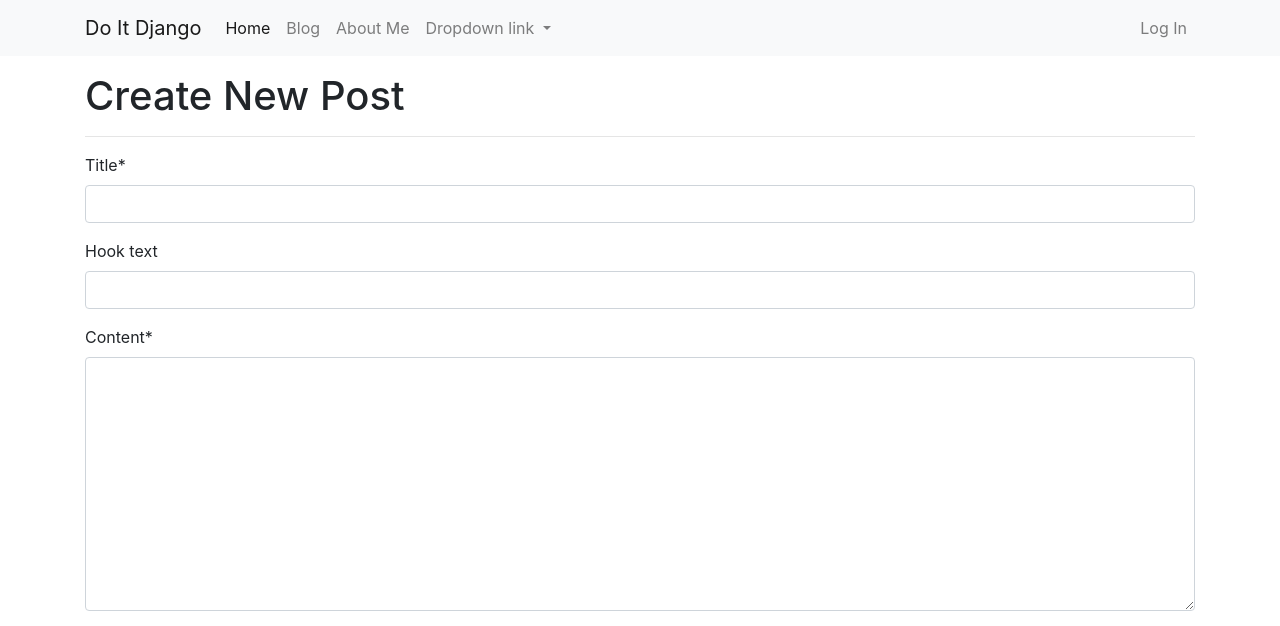
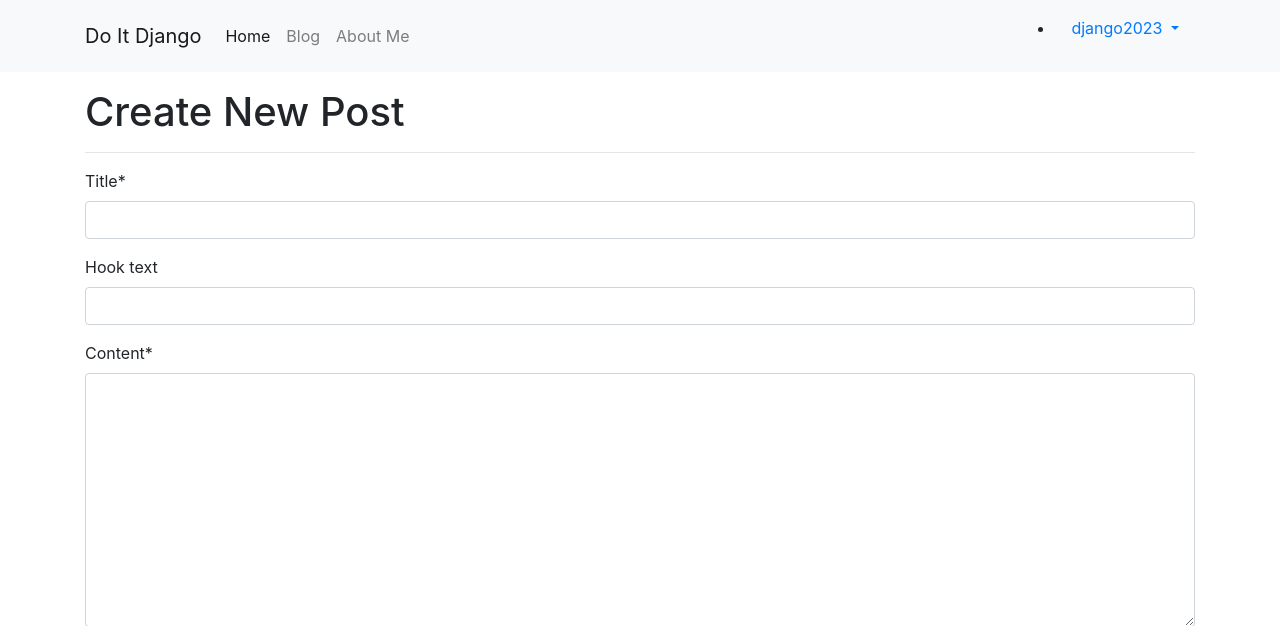
Before and after one commit to pyeel/Django-Blog, a Django app: page /blog/create_post/ in a window 1280 px wide. Shown: the top 626 px of the page. Run offline with Django 4.2, Linux system fonts and the light colour scheme; a user stored in the database is signed in; data comes from the database, SQL or seed files in the repository; both versions use the stored data as it was after the commit; some libraries are stand-ins or nearby versions.

Commit message:
구글 로그인 기능 추가하기

```diff
--- a/blog/templates/blog/navbar.html
+++ b/blog/templates/blog/navbar.html
@@ -1,3 +1,5 @@
+{% load socialaccount %} <!-- socialaccount를 사용하기 위해 불러옴 -->
+
 <nav class="navbar navbar-expand-lg navbar-light bg-light">
     <div class="container">
         <a class="navbar-brand" href="/">Do It Django</a>
@@ -15,23 +17,24 @@
                 <li class="nav-item">
                     <a class="nav-link" href="/about_me/">About Me</a>
                 </li>
+            </ul>
+            <ul class="nabvar-nav ml-auto">
+                {% if user.is_authenticated %}
                     <li class="nav-item dropdown">
-                    <a class="nav-link dropdown-toggle" href="#" role="button" data-toggle="dropdown" aria-expanded="false">
-                    Dropdown link
+                        <a class="nav-link dropdown-toggle" href="#" id="navbarDropdownMenuLink" role="button" data-toggle="dropdown" aria-haspopup="true" aria-expanded="false">
+                            {{ user.username }}
                         </a>
-                    <div class="dropdown-menu">
-                        <a class="dropdown-item" href="#">Action</a>
-                        <a class="dropdown-item" href="#">Another action</a>
-                        <a class="dropdown-item" href="#">Something else here</a>
+                        <div class="dropdown-menu" aria-labelledby="navbarDropdownMenuLink">
+                            <a class="dropdown-item" href="/account/logout/">Log Out</a>
                         </div>
                     </li>
-            </ul>
-            <ul class="navbar-nav ml-auto">
+                {% else %}
                     <li class="nav-item">
                         <a class="nav-link" href="#" data-toggle="modal" data-target="#loginModal">Log In</a>
                         <!-- data-toggle="modal" -> 모달을 작동시키는 버튼 -->
                         <!-- data-target="#loginModal" -> 이 버튼과 연결된 모달은 loginModal이라는 id를 갖는 요소 -->
                     </li>
+                {% endif %}
             </ul>
         </div>
     </div>
@@ -53,14 +56,17 @@
         <div class="modal-body"> <!-- 일반적으로 모달을 사용할 때 쓰는 요소 -->
             <div class="row">
                 <div class="col-md-6">
-                    <button  type=""button class="btn btn-outline-dark btn-block btn-sm">
-                        <i class="fa-brands fa-google"></i>&nbsp;&nbsp; Log in  with  Google</button>
-                    <button  type=""button class="btn btn-outline-dark btn-block btn-sm">
-                        <i class="fa-regular fa-envelope"></i>&nbsp;&nbsp;Log in  with  E-mail</button>
+                    <a role="button" class="btn btn-outline-dark btn-block btn-sm" href="{% provider_login_url 'google' %}">
+                        <i class="fa-brands fa-google"></i>&nbsp;&nbsp; Log in with Google
+                    </a>
+                    <a role="button" class="btn btn-outline-dark btn-block btn-sm" href="/account/login/">
+                        <i class="fa-regular fa-envelope"></i>&nbsp;&nbsp; Log in with Username
+                    </a>
                 </div>
                 <div class="col-md-6">
-                    <button  type=""button class="btn btn-outline-dark btn-block btn-sm">
-                            <i class="fa-regular fa-envelope"></i>&nbsp;&nbsp;Sing Up with E-mail</button>
+                    <a role="button" class="btn btn-outline-dark btn-block btn-sm" href="/account/signup/">
+                        <i class="fa-regular fa-envelope"></i>&nbsp;&nbsp; Sing Up with E-mail
+                    </a>
                 </div>
             </div>
         </div>
--- a/django_blog_prj/urls.py
+++ b/django_blog_prj/urls.py
@@ -26,6 +26,8 @@ urlpatterns = [
     # 반문자가 서버 IP/admin/으로 접속 -> admin.site.urls에 정의된 내용을 찾아 처리
     path('markdownx/', include('markdownx.urls')),
     # 방문자가 amrkdownx/로 접속 -> markdownx.urls에 정의된 내용을 찾아 처리
+    path('account/', include('allauth.urls')),
+    # django-allauth가 사용할 수 있는 URL 경로 추가
     path('', include('single_pages.urls')),
     # 도메인 뒤에 아무것도 붙어있지 않은 경우 -> single_pages 앱에서 처리
 ]
```
Also changed, not shown: django_blog_prj/settings.py (+22 -2 lines), db.sqlite3. Lines whose indentation alone changed are shown as unchanged.
